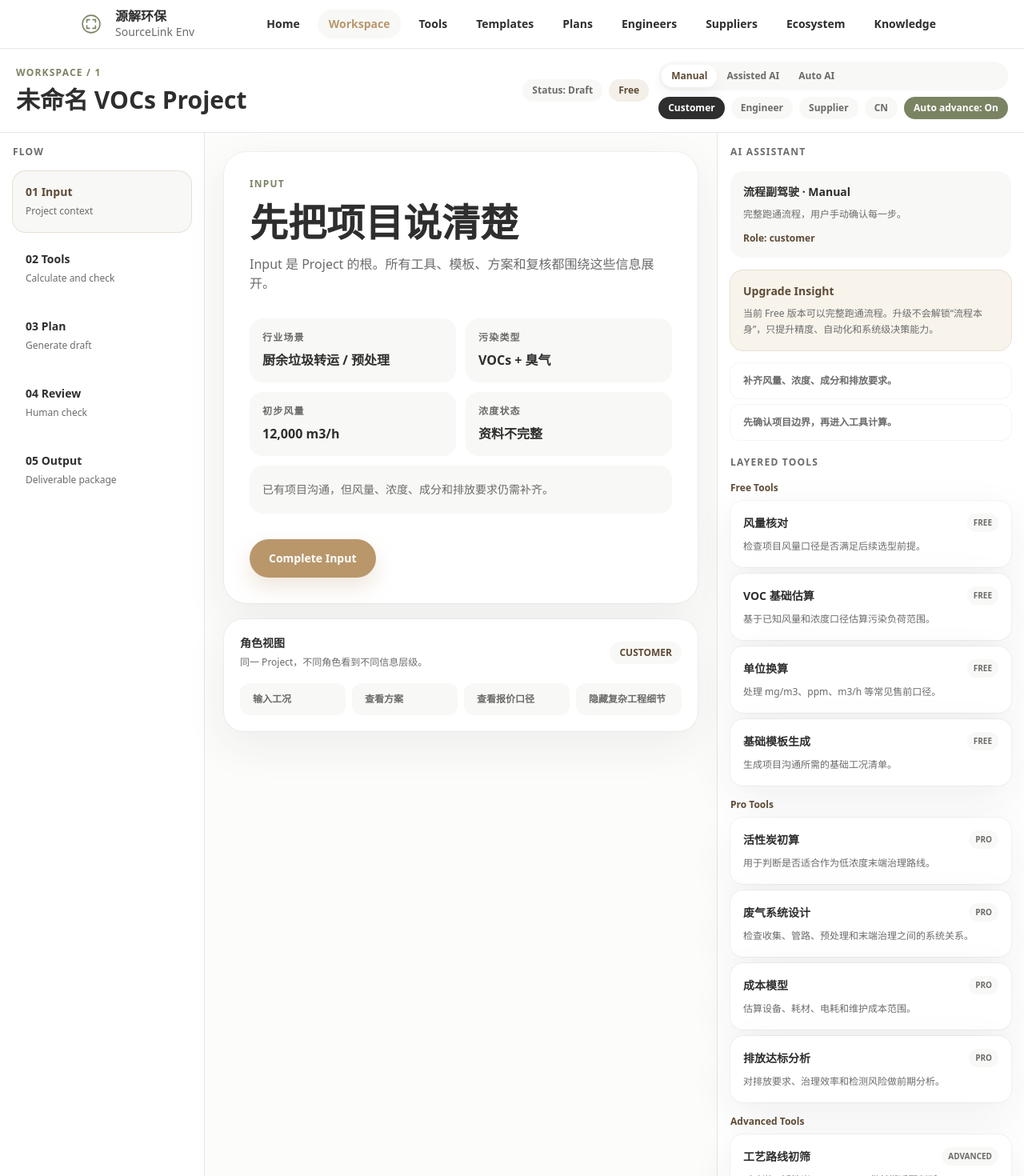
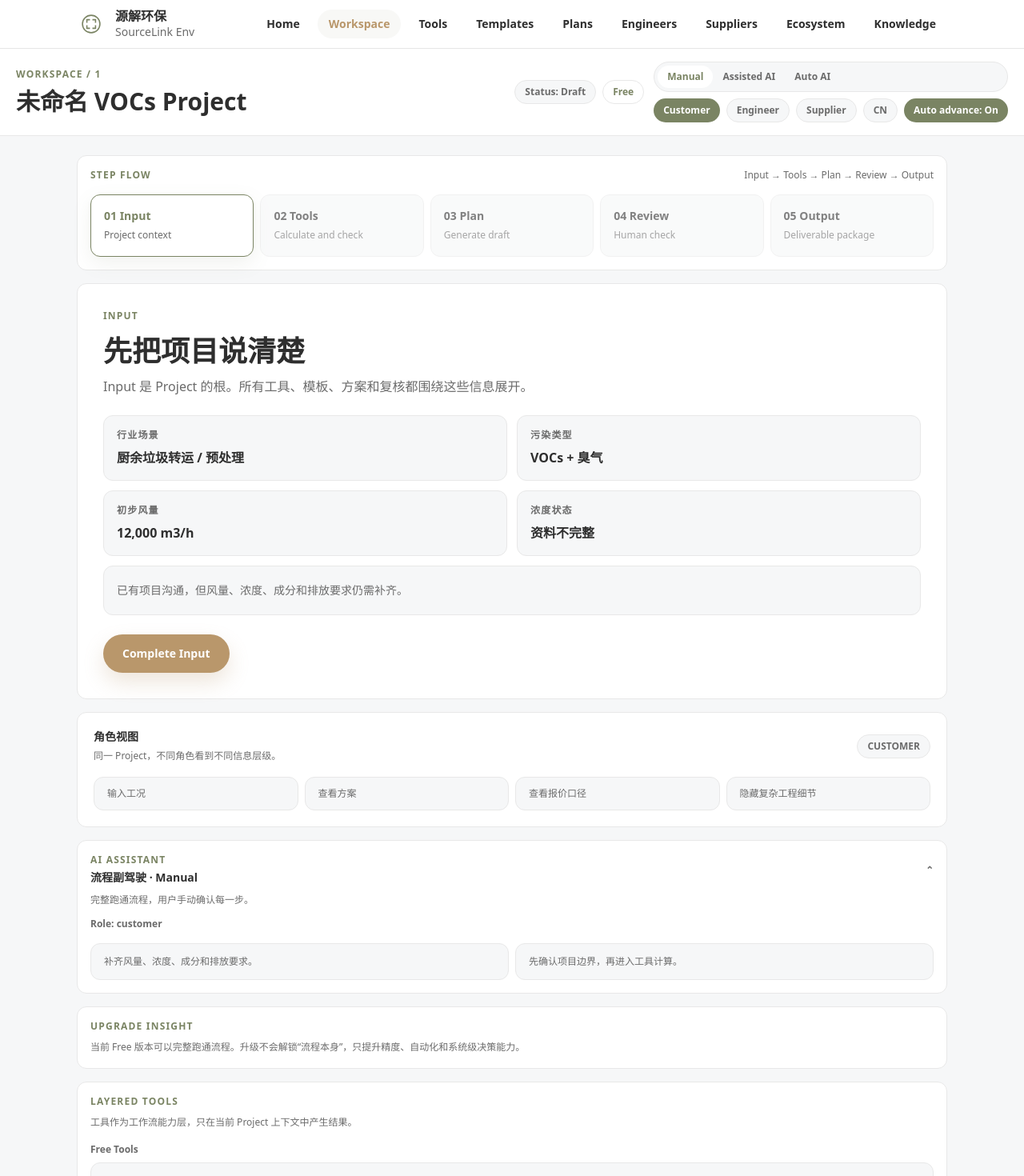
Before and after one commit to XIAO-erLang/vocs-presales-poc, a Next.js app: page /workspace/1 in a window 1280 px wide. Shown: the top 1470 px of the page at 80% size. Built offline with nearby package versions, Linux system fonts and the light colour scheme.

Commit message:
Converge workspace UI product language

```diff
--- a/src/components/workspace/ProjectHeader.tsx
+++ b/src/components/workspace/ProjectHeader.tsx
@@ -21,24 +21,24 @@ export function ProjectHeader({
   onRoleChange: (role: WorkspaceRole) => void;
 }) {
   return (
-    <header className="flex flex-col gap-4 border-b border-line bg-white px-5 py-4 xl:flex-row xl:items-center xl:justify-between">
+    <header className="flex flex-col gap-4 border-b border-[#E8E8E8] bg-white px-5 py-4 xl:flex-row xl:items-center xl:justify-between">
       <div>
-        <p className="text-xs font-bold uppercase tracking-[0.1em] text-logo-green">Workspace / {project.id}</p>
-        <h1 className="mt-2 text-2xl font-extrabold tracking-normal text-ink sm:text-3xl">{project.name}</h1>
+        <p className="text-xs font-semibold uppercase tracking-[0.1em] text-logo-green">Workspace / {project.id}</p>
+        <h1 className="mt-2 text-2xl font-semibold tracking-normal text-ink sm:text-3xl">{project.name}</h1>
       </div>
       <div className="flex flex-col gap-3 lg:flex-row lg:items-center">
         <div className="flex flex-wrap items-center gap-2">
-          <span className="rounded-full bg-field px-3 py-1.5 text-xs font-bold text-muted">Status: {project.status}</span>
-          <span className="rounded-full bg-[#F4EFE8] px-3 py-1.5 text-xs font-bold text-leaf-dark">{project.planTier}</span>
+          <span className="rounded-full border border-[#E8E8E8] bg-[#F6F7F8] px-3 py-1.5 text-xs font-semibold text-muted">Status: {project.status}</span>
+          <span className="rounded-full border border-[#E8E8E8] bg-white px-3 py-1.5 text-xs font-semibold text-logo-green">{project.planTier}</span>
         </div>
         <div className="grid gap-2">
-          <div className="flex rounded-full bg-field p-1">
+          <div className="flex rounded-full border border-[#E8E8E8] bg-[#F6F7F8] p-1">
             {aiModes.map((mode) => (
               <button
                 className={
                   project.aiMode === mode.id
-                    ? "rounded-full bg-white px-3 py-1.5 text-xs font-bold text-leaf-dark shadow-[0_8px_18px_rgba(46,46,46,0.06)]"
-                    : "rounded-full px-3 py-1.5 text-xs font-bold text-muted transition hover:text-ink"
+                    ? "rounded-full bg-white px-3 py-1.5 text-xs font-semibold text-logo-green"
+                    : "rounded-full px-3 py-1.5 text-xs font-semibold text-muted transition hover:text-ink"
                 }
                 data-testid={`ai-mode-${mode.id}`}
                 key={mode.id}
@@ -52,7 +52,7 @@ export function ProjectHeader({
           <div className="flex flex-wrap gap-2">
             {workspaceRoles.map((item) => (
               <button
-                className={role === item.id ? "rounded-full bg-ink px-3 py-1.5 text-xs font-bold text-white" : "rounded-full bg-field px-3 py-1.5 text-xs font-bold text-muted"}
+                className={role === item.id ? "rounded-full bg-logo-green px-3 py-1.5 text-xs font-semibold text-white" : "rounded-full border border-[#E8E8E8] bg-[#F6F7F8] px-3 py-1.5 text-xs font-semibold text-muted"}
                 data-testid={`role-${item.id}`}
                 key={item.id}
                 onClick={() => onRoleChange(item.id)}
@@ -61,11 +61,11 @@ export function ProjectHeader({
                 {item.label}
               </button>
             ))}
-            <button className="rounded-full bg-field px-3 py-1.5 text-xs font-bold text-muted" onClick={() => onLanguageChange(language === "cn" ? "en" : "cn")} type="button">
+            <button className="rounded-full border border-[#E8E8E8] bg-[#F6F7F8] px-3 py-1.5 text-xs font-semibold text-muted" onClick={() => onLanguageChange(language === "cn" ? "en" : "cn")} type="button">
               {language === "cn" ? "CN" : "EN"}
             </button>
             <button
-              className={autoAdvance ? "rounded-full bg-logo-green px-3 py-1.5 text-xs font-bold text-white" : "rounded-full bg-field px-3 py-1.5 text-xs font-bold text-muted"}
+              className={autoAdvance ? "rounded-full bg-logo-green px-3 py-1.5 text-xs font-semibold text-white" : "rounded-full border border-[#E8E8E8] bg-[#F6F7F8] px-3 py-1.5 text-xs font-semibold text-muted"}
               data-testid="auto-advance-toggle"
               onClick={() => onAutoAdvanceChange(!autoAdvance)}
               type="button"
--- a/src/components/workspace/StepSidebar.tsx
+++ b/src/components/workspace/StepSidebar.tsx
@@ -11,9 +11,12 @@ export function StepSidebar({
   onSelectStep: (step: WorkspaceStep) => void;
 }) {
   return (
-    <aside className="border-b border-line bg-white p-4 lg:min-h-[calc(100vh-145px)] lg:w-64 lg:border-b-0 lg:border-r">
-      <p className="mb-4 text-xs font-bold uppercase tracking-[0.1em] text-muted">Flow</p>
-      <nav className="grid gap-2">
+    <section className="rounded-xl border border-[#E8E8E8] bg-white p-4">
+      <div className="mb-4 flex items-center justify-between gap-4">
+        <p className="text-xs font-semibold uppercase tracking-[0.1em] text-logo-green">Step Flow</p>
+        <p className="text-xs text-muted">Input → Tools → Plan → Review → Output</p>
+      </div>
+      <nav className="grid gap-2 md:grid-cols-5">
         {workspaceSteps.map((step, index) => {
           const active = step.id === currentStep;
           const done = completedSteps.includes(step.id);
@@ -22,15 +25,15 @@ export function StepSidebar({
             <button
               className={
                 active
-                  ? "rounded-2xl bg-field p-4 text-left ring-1 ring-sand-soft"
-                  : "rounded-2xl p-4 text-left transition hover:bg-field"
+                  ? "rounded-xl border border-logo-green bg-white p-4 text-left shadow-[0_8px_24px_rgba(122,132,99,0.10)]"
+                  : "rounded-xl border border-[#E8E8E8] bg-[#F6F7F8] p-4 text-left opacity-60 transition hover:opacity-100"
               }
               key={step.id}
               onClick={() => onSelectStep(step.id)}
               type="button"
             >
               <span className="flex items-center justify-between gap-3">
-                <span className={active ? "text-sm font-extrabold text-leaf-dark" : "text-sm font-extrabold text-ink"}>
+                <span className={active ? "text-sm font-semibold text-logo-green" : "text-sm font-semibold text-ink"}>
                   {String(index + 1).padStart(2, "0")} {step.label}
                 </span>
                 {done ? <span className="text-xs font-bold text-logo-green">Done</span> : null}
@@ -40,6 +43,6 @@ export function StepSidebar({
           );
         })}
       </nav>
-    </aside>
+    </section>
   );
 }
--- a/src/components/workspace/ToolPanel.tsx
+++ b/src/components/workspace/ToolPanel.tsx
@@ -10,26 +10,27 @@ export function ToolPanel({ onOpenTool }: { onOpenTool: (tool: WorkspaceTool) =>
   ] as const;
 
   return (
-    <div className="mt-5">
-      <p className="text-xs font-bold uppercase tracking-[0.1em] text-muted">Layered Tools</p>
+    <section className="rounded-xl border border-[#E8E8E8] bg-white p-4">
+      <p className="text-xs font-semibold uppercase tracking-[0.1em] text-logo-green">Layered Tools</p>
+      <p className="mt-2 text-xs leading-5 text-muted">工具作为工作流能力层，只在当前 Project 上下文中产生结果。</p>
       <div className="mt-4 grid gap-4">
         {toolGroups.map((group) => (
           <div key={group.tier}>
-            <p className="mb-2 text-xs font-extrabold text-leaf-dark">{group.label}</p>
+            <p className="mb-2 text-xs font-semibold text-muted">{group.label}</p>
             <div className="grid gap-2">
               {workspaceTools
                 .filter((tool) => tool.tier === group.tier)
                 .map((tool) => (
                   <button
-                    className="rounded-2xl bg-white p-4 text-left shadow-soft ring-1 ring-black/[0.04] transition hover:-translate-y-0.5 hover:bg-hover-warm hover:shadow-float"
+                    className="rounded-xl border border-[#E8E8E8] bg-[#F6F7F8] p-4 text-left transition hover:border-logo-green/50 hover:bg-white"
                     data-testid={`workspace-tool-${tool.id}`}
                     key={tool.id}
                     onClick={() => onOpenTool(tool)}
                     type="button"
                   >
                     <span className="flex items-center justify-between gap-3">
-                      <span className="text-sm font-extrabold text-ink">{tool.name}</span>
-                      <span className="rounded-full bg-field px-2 py-1 text-[10px] font-bold uppercase text-muted">{tool.tier}</span>
+                      <span className="text-sm font-semibold text-ink">{tool.name}</span>
+                      <span className="rounded-full border border-[#E8E8E8] bg-white px-2 py-1 text-[10px] font-semibold uppercase text-muted">{tool.tier}</span>
                     </span>
                     <span className="mt-2 block text-xs leading-5 text-muted">{tool.description}</span>
                   </button>
@@ -38,10 +39,10 @@ export function ToolPanel({ onOpenTool }: { onOpenTool: (tool: WorkspaceTool) =>
           </div>
         ))}
       </div>
-      <div className="mt-5 rounded-2xl bg-field p-4">
-        <p className="text-sm font-bold text-leaf-dark">Project rule</p>
+      <div className="mt-5 rounded-xl border border-[#E8E8E8] bg-[#F6F7F8] p-4">
+        <p className="text-sm font-semibold text-ink">Project rule</p>
         <p className="mt-2 text-xs leading-5 text-muted">工具结果不单独存在，必须回写到当前 Project，再进入 Plan。</p>
       </div>
-    </div>
+    </section>
   );
 }
--- a/src/components/workspace/WorkspaceAssistant.tsx
+++ b/src/components/workspace/WorkspaceAssistant.tsx
@@ -38,16 +38,28 @@ export function WorkspaceAssistant({
   const advice = language === "cn" ? stepAdvice[currentStep] : stepAdviceEn[currentStep];
 
   return (
-    <aside className="border-t border-line bg-white p-4 lg:min-h-[calc(100vh-145px)] lg:w-96 lg:border-l lg:border-t-0">
-      <p className="text-xs font-bold uppercase tracking-[0.1em] text-muted">AI Assistant</p>
-      <div className="mt-4 rounded-2xl bg-field p-4">
-        <p className="text-sm font-extrabold text-ink">{assistantLabel} · {mode.label}</p>
+    <aside className="grid gap-4">
+      <details className="group rounded-xl border border-[#E8E8E8] bg-white p-4 transition hover:border-logo-green/50" open>
+        <summary className="flex cursor-pointer list-none items-center justify-between gap-4">
+          <div>
+            <p className="text-xs font-semibold uppercase tracking-[0.1em] text-logo-green">AI Assistant</p>
+            <p className="mt-1 text-sm font-semibold text-ink">{assistantLabel} · {mode.label}</p>
+          </div>
+          <span className="text-xs font-semibold text-muted transition group-open:rotate-180">⌄</span>
+        </summary>
         <p className="mt-2 text-xs leading-5 text-muted">{mode.description}</p>
-        <p className="mt-3 text-xs font-bold text-leaf-dark">Role: {role}</p>
-      </div>
+        <p className="mt-3 text-xs font-semibold text-muted">Role: {role}</p>
+        <div className="mt-4 grid gap-2 md:grid-cols-2">
+          {advice.map((item) => (
+            <p className="rounded-xl border border-[#E8E8E8] bg-[#F6F7F8] px-4 py-3 text-xs font-medium leading-5 text-muted" key={item}>
+              {item}
+            </p>
+          ))}
+        </div>
+      </details>
 
-      <div className="mt-4 rounded-2xl bg-[#F8F4EC] p-4 ring-1 ring-sand-soft">
-        <p className="text-sm font-extrabold text-leaf-dark">Upgrade Insight</p>
+      <div className="rounded-xl border border-[#E8E8E8] bg-white p-4">
+        <p className="text-xs font-semibold uppercase tracking-[0.1em] text-logo-green">Upgrade Insight</p>
         <p className="mt-2 text-xs leading-5 text-muted">
           {language === "cn"
             ? "当前 Free 版本可以完整跑通流程。升级不会解锁“流程本身”，只提升精度、自动化和系统级决策能力。"
@@ -55,27 +67,19 @@ export function WorkspaceAssistant({
         </p>
       </div>
 
-      <div className="mt-4 grid gap-2">
-        {advice.map((item) => (
-          <p className="rounded-xl bg-white px-4 py-3 text-xs font-bold leading-5 text-muted ring-1 ring-black/[0.04]" key={item}>
-            {item}
-          </p>
-        ))}
-      </div>
-
       <ToolPanel onOpenTool={onOpenTool} />
 
-      <div className="mt-5 grid gap-2">
+      <div className="grid gap-2 rounded-xl border border-[#E8E8E8] bg-white p-4">
         <div>
-          <p className="text-xs font-bold uppercase tracking-[0.1em] text-muted">Pricing UI</p>
+          <p className="text-xs font-semibold uppercase tracking-[0.1em] text-logo-green">Pricing UI</p>
           <p className="mt-2 text-xs leading-5 text-muted">
             {language === "cn" ? "并列展示能力层级，不弹窗、不拦截、不阻断免费流程。" : "Parallel capability tiers. No popups, no hard paywall, no workflow interruption."}
           </p>
         </div>
         {upgradePlans.map((plan) => (
-          <div className="rounded-2xl bg-white p-4 shadow-soft ring-1 ring-black/[0.04]" key={plan.tier}>
-            <p className="text-xs font-bold uppercase tracking-[0.1em] text-leaf">{plan.tier}</p>
-            <p className="mt-2 text-sm font-extrabold text-ink">{plan.promise}</p>
+          <div className="rounded-xl border border-[#E8E8E8] bg-[#F6F7F8] p-4" key={plan.tier}>
+            <p className="text-xs font-semibold uppercase tracking-[0.1em] text-logo-green">{plan.tier}</p>
+            <p className="mt-2 text-sm font-semibold text-ink">{plan.promise}</p>
             <p className="mt-2 text-xs leading-5 text-muted">{plan.detail}</p>
           </div>
         ))}
--- a/src/components/workspace/WorkspaceCanvas.tsx
+++ b/src/components/workspace/WorkspaceCanvas.tsx
@@ -27,7 +27,7 @@ export function WorkspaceCanvas({
     : { roleTitle: "Role View", note: "One Project, different information layers for each role." };
 
   return (
-    <section className="min-h-[calc(100vh-145px)] flex-1 bg-[#FCFCFB] p-4 sm:p-6">
+    <section className="grid gap-4">
       {currentStep === "input" ? (
         <WorkspaceCard
           eyebrow="Input"
@@ -43,7 +43,7 @@ export function WorkspaceCanvas({
             <InfoField label="初步风量" value={project.inputData.airVolume} />
             <InfoField label="浓度状态" value={project.inputData.concentration} />
           </div>
-          <div className="mt-3 rounded-2xl bg-field p-4 text-sm leading-7 text-muted">{project.inputData.notes}</div>
+          <div className="mt-3 rounded-xl border border-[#E8E8E8] bg-[#F6F7F8] p-4 text-sm leading-7 text-muted">{project.inputData.notes}</div>
         </WorkspaceCard>
       ) : null}
 
@@ -59,22 +59,22 @@ export function WorkspaceCanvas({
           <div className="grid gap-3">
             {project.results.length > 0 ? (
               project.results.map((result) => (
-                <article className="grid gap-3 rounded-2xl bg-white p-4 shadow-soft ring-1 ring-black/[0.04] md:grid-cols-2" key={result.tool}>
-                  <div className="rounded-xl bg-field p-4">
+                <article className="grid gap-3 rounded-xl border border-[#E8E8E8] bg-white p-4 md:grid-cols-2" key={result.tool}>
+                  <div className="rounded-xl border border-[#E8E8E8] bg-[#F6F7F8] p-4">
                     <p className="text-xs font-bold uppercase tracking-[0.1em] text-logo-green">Free result</p>
-                    <p className="mt-3 text-sm font-extrabold text-ink">{result.tool}</p>
-                    <p className="mt-2 text-lg font-extrabold text-leaf-dark">{result.value}</p>
+                    <p className="mt-3 text-sm font-semibold text-ink">{result.tool}</p>
+                    <p className="mt-2 text-lg font-semibold text-ink">{result.value}</p>
                     <p className="mt-2 text-sm leading-6 text-muted">{result.risk}</p>
                   </div>
-                  <div className="rounded-xl bg-[#F8F4EC] p-4 ring-1 ring-sand-soft">
-                    <p className="text-xs font-bold uppercase tracking-[0.1em] text-leaf-dark">Pro enhanced result</p>
-                    <p className="mt-3 text-sm font-extrabold text-ink">更高精度计算</p>
+                  <div className="rounded-xl border border-[#E8E8E8] bg-white p-4">
+                    <p className="text-xs font-bold uppercase tracking-[0.1em] text-logo-green">Pro enhanced result</p>
+                    <p className="mt-3 text-sm font-semibold text-ink">更高精度计算</p>
                     <p className="mt-2 text-sm leading-6 text-muted">可补充设备选型、成本模型、达标风险矩阵和自动参数敏感性分析。</p>
                   </div>
                 </article>
               ))
             ) : (
-              <p className="rounded-2xl bg-field p-5 text-sm leading-7 text-muted">还没有工具结果。先从右侧 Tool Panel 选择一个工具。</p>
+              <p className="rounded-xl border border-[#E8E8E8] bg-[#F6F7F8] p-5 text-sm leading-7 text-muted">还没有工具结果。先从下方 Tool Panel 选择一个工具。</p>
             )}
           </div>
           <UpgradeInsightCard
@@ -115,7 +115,7 @@ export function WorkspaceCanvas({
         >
           <div className="grid gap-3">
             {["缺少连续浓度数据", "需确认臭气与 VOCs 是否共线处理", "需明确预处理和活性炭更换周期"].map((item) => (
-              <div className="rounded-2xl bg-field p-4 text-sm font-bold text-leaf-dark" key={item}>{item}</div>
+              <div className="rounded-xl border border-[#E8E8E8] bg-[#F6F7F8] p-4 text-sm font-medium text-ink" key={item}>{item}</div>
             ))}
           </div>
           <UpgradeInsightCard
@@ -136,8 +136,8 @@ export function WorkspaceCanvas({
         >
           <div className="grid gap-3 md:grid-cols-3">
             {["工况摘要", "方案框架", "复核清单"].map((item) => (
-              <div className="rounded-2xl bg-field p-5" key={item}>
-                <p className="text-sm font-extrabold text-ink">{item}</p>
+              <div className="rounded-xl border border-[#E8E8E8] bg-[#F6F7F8] p-5" key={item}>
+                <p className="text-sm font-semibold text-ink">{item}</p>
                 <p className="mt-3 text-xs leading-5 text-muted">Ready for internal communication.</p>
               </div>
             ))}
@@ -168,12 +168,12 @@ function WorkspaceCard({
   children: ReactNode;
 }) {
   return (
-    <div className="mx-auto max-w-4xl rounded-[28px] bg-white p-6 shadow-soft ring-1 ring-black/[0.04] sm:p-8">
-      <p className="text-xs font-bold uppercase tracking-[0.1em] text-logo-green">{eyebrow}</p>
-      <h2 className="mt-4 text-3xl font-extrabold leading-tight sm:text-5xl">{title}</h2>
-      <p className="mt-4 max-w-2xl text-sm leading-7 text-muted sm:text-base">{description}</p>
-      <div className="mt-8">{children}</div>
-      <button className="btn-primary mt-8" data-testid={testId} onClick={onAction} type="button">
+    <div className="rounded-xl border border-[#E8E8E8] bg-white p-6 sm:p-8">
+      <p className="text-xs font-semibold uppercase tracking-[0.1em] text-logo-green">{eyebrow}</p>
+      <h2 className="mt-4 text-2xl font-semibold leading-tight text-ink sm:text-4xl">{title}</h2>
+      <p className="mt-3 max-w-2xl text-sm leading-7 text-muted sm:text-base">{description}</p>
+      <div className="mt-6">{children}</div>
+      <button className="btn-primary mt-6" data-testid={testId} onClick={onAction} type="button">
         {action}
       </button>
     </div>
@@ -182,22 +182,22 @@ function WorkspaceCard({
 
 function InfoField({ label, value }: { label: string; value: string }) {
   return (
-    <div className="rounded-2xl bg-field p-4">
-      <p className="text-xs font-bold uppercase tracking-[0.1em] text-muted">{label}</p>
-      <p className="mt-2 text-base font-extrabold text-ink">{value}</p>
+    <div className="rounded-xl border border-[#E8E8E8] bg-[#F6F7F8] p-4">
+      <p className="text-xs font-semibold uppercase tracking-[0.1em] text-muted">{label}</p>
+      <p className="mt-2 text-base font-semibold text-ink">{value}</p>
     </div>
   );
 }
 
 function PlanPreview({ project, tier }: { project: Project; tier: string }) {
   return (
-    <div className="rounded-2xl bg-field p-5">
-      <p className="text-xs font-bold uppercase tracking-[0.1em] text-logo-green">{tier}</p>
-      <p className="mt-3 text-lg font-extrabold text-ink">{project.plan.title}</p>
+    <div className="rounded-xl border border-[#E8E8E8] bg-[#F6F7F8] p-5">
+      <p className="text-xs font-semibold uppercase tracking-[0.1em] text-logo-green">{tier}</p>
+      <p className="mt-3 text-lg font-semibold text-ink">{project.plan.title}</p>
       <p className="mt-3 text-sm leading-7 text-muted">{project.plan.summary}</p>
       <div className="mt-5 grid gap-2">
         {project.plan.sections.map((section) => (
-          <p className="rounded-xl bg-white px-4 py-3 text-sm font-bold text-leaf-dark" key={section}>{section}</p>
+          <p className="rounded-xl border border-[#E8E8E8] bg-white px-4 py-3 text-sm font-medium text-ink" key={section}>{section}</p>
         ))}
       </div>
     </div>
@@ -206,13 +206,13 @@ function PlanPreview({ project, tier }: { project: Project; tier: string }) {
 
 function AdvancedPlanPreview() {
   return (
-    <div className="rounded-2xl bg-[#F8F4EC] p-5 ring-1 ring-sand-soft">
-      <p className="text-xs font-bold uppercase tracking-[0.1em] text-leaf-dark">Advanced Plan</p>
-      <p className="mt-3 text-lg font-extrabold text-ink">Pro 增强方案</p>
+    <div className="rounded-xl border border-[#E8E8E8] bg-white p-5">
+      <p className="text-xs font-semibold uppercase tracking-[0.1em] text-logo-green">Advanced Plan</p>
+      <p className="mt-3 text-lg font-semibold text-ink">Pro 增强方案</p>
       <p className="mt-3 text-sm leading-7 text-muted">在 Basic Plan 基础上补充多方案对比、设备选型计算、成本模型和达标风险分析。</p>
       <div className="mt-5 grid gap-2">
         {["多路线对比", "设备选型建议", "CAPEX / OPEX", "达标风险矩阵", "自动复核建议"].map((section) => (
-          <p className="rounded-xl bg-white px-4 py-3 text-sm font-bold text-leaf-dark" key={section}>{section}</p>
+          <p className="rounded-xl border border-[#E8E8E8] bg-[#F6F7F8] px-4 py-3 text-sm font-medium text-ink" key={section}>{section}</p>
         ))}
       </div>
     </div>
@@ -221,8 +221,8 @@ function AdvancedPlanPreview() {
 
 function UpgradeInsightCard({ title, description }: { title: string; description: string }) {
   return (
-    <div className="mt-5 rounded-2xl bg-[#F8F4EC] p-5 ring-1 ring-sand-soft">
-      <p className="text-sm font-extrabold text-leaf-dark">{title}</p>
+    <div className="mt-5 rounded-xl border border-[#E8E8E8] bg-[#F6F7F8] p-5">
+      <p className="text-sm font-semibold text-logo-green">{title}</p>
       <p className="mt-2 text-sm leading-7 text-muted">{description}</p>
     </div>
   );
@@ -242,17 +242,17 @@ function RoleViewPanel({ role, title, note, language }: { role: WorkspaceRole; t
   const content = language === "cn" ? cnContent : enContent;
 
   return (
-    <div className="mx-auto mt-5 max-w-4xl rounded-[24px] bg-white p-5 shadow-soft ring-1 ring-black/[0.04]">
+    <div className="rounded-xl border border-[#E8E8E8] bg-white p-5">
       <div className="flex flex-col gap-2 sm:flex-row sm:items-center sm:justify-between">
         <div>
-          <p className="text-sm font-extrabold text-ink">{title}</p>
+          <p className="text-sm font-semibold text-ink">{title}</p>
           <p className="mt-1 text-xs leading-5 text-muted">{note}</p>
         </div>
-        <span className="rounded-full bg-field px-3 py-1.5 text-xs font-bold uppercase text-leaf-dark">{role}</span>
+        <span className="rounded-full border border-[#E8E8E8] bg-[#F6F7F8] px-3 py-1.5 text-xs font-semibold uppercase text-muted">{role}</span>
       </div>
       <div className="mt-4 grid gap-2 sm:grid-cols-4">
         {content.map((item) => (
-          <p className="rounded-xl bg-field px-4 py-3 text-xs font-bold text-muted" key={item}>{item}</p>
+          <p className="rounded-xl border border-[#E8E8E8] bg-[#F6F7F8] px-4 py-3 text-xs font-medium text-muted" key={item}>{item}</p>
         ))}
       </div>
     </div>
--- a/src/components/workspace/WorkspaceShell.tsx
+++ b/src/components/workspace/WorkspaceShell.tsx
@@ -59,7 +59,7 @@ export function WorkspaceShell({ initialProject }: { initialProject: Project })
   }
 
   return (
-    <div className="min-h-screen bg-white">
+    <div className="min-h-screen bg-[#F6F7F8]">
       <ProjectHeader
         autoAdvance={autoAdvance}
         language={language}
@@ -70,7 +70,7 @@ export function WorkspaceShell({ initialProject }: { initialProject: Project })
         project={projectWithStep}
         role={role}
       />
-      <div className="flex flex-col lg:flex-row">
+      <main className="mx-auto grid w-full max-w-6xl gap-4 px-4 py-6 sm:px-6 lg:px-8">
         <StepSidebar currentStep={currentStep} completedSteps={completedSteps} onSelectStep={setCurrentStep} />
         <WorkspaceCanvas
           currentStep={currentStep}
@@ -84,7 +84,7 @@ export function WorkspaceShell({ initialProject }: { initialProject: Project })
           language={language}
         />
         <WorkspaceAssistant currentStep={currentStep} language={language} onOpenTool={setDrawerTool} project={projectWithStep} role={role} />
-      </div>
+      </main>
       <RightDrawer open={Boolean(drawerTool)} onClose={() => setDrawerTool(null)} onUseResult={addToolResult} tool={drawerTool} />
     </div>
   );
```
Also changed, not shown: src/components/workspace/RightDrawer.tsx (+10 -10 lines).
